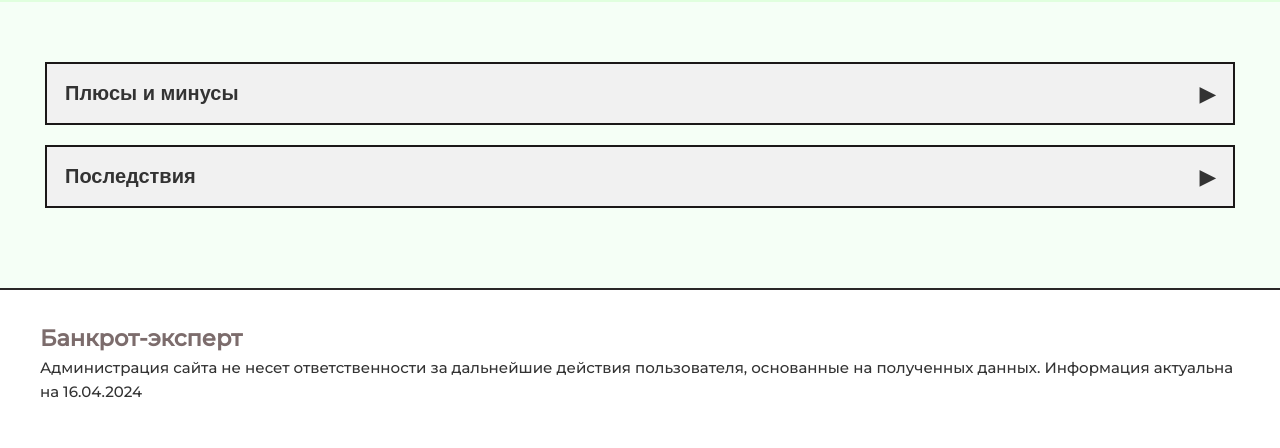
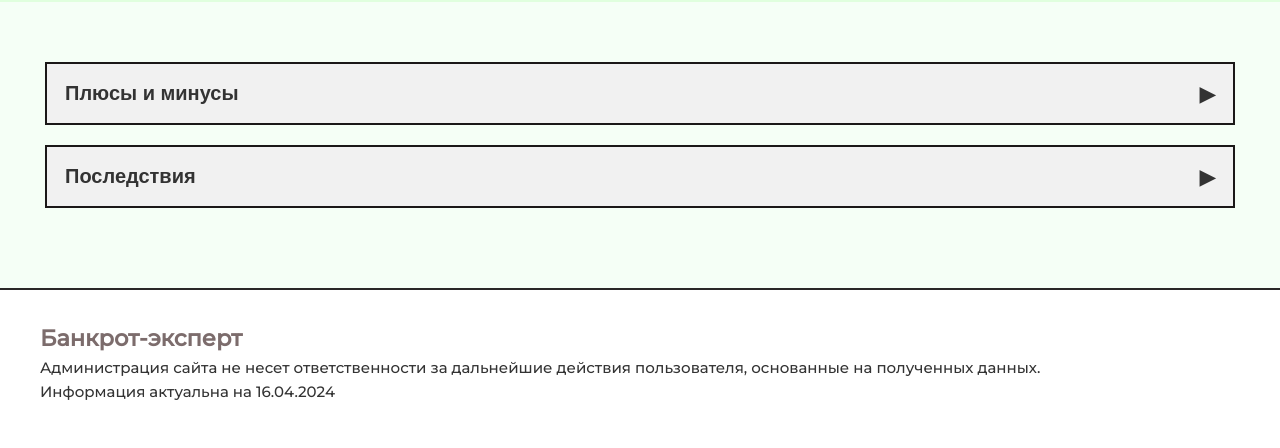
Before and after one commit to Egaster/anketa, a Flask app: page / in a window 1280 px wide. Shown: the part 921-1369 px from the top of the page. Run offline with Flask 3, Linux system fonts and the light colour scheme; some libraries are stand-ins or nearby versions.

Commit message:
обновил дисклеймер

```diff
--- a/templates/form.html
+++ b/templates/form.html
@@ -132,7 +132,7 @@
                         <a class="logo_link" href="../" data-scroll="#main"><h2>Банкрот-эксперт</h2></a>
                     </div>
                 </div>
-                <div class="small__text__form">Администрация сайта не несет ответственности за дальнейшие действия пользователя, основанные на полученных данных. Информация актуальна на 16.04.2024</div>
+                <div class="small__text__form">Администрация сайта не несет ответственности за дальнейшие действия пользователя, основанные на полученных данных.<br> Информация актуальна на 16.04.2024</div>
             </div>
         </footer> <!--MAKED-->
     </body>
--- a/templates/home.html
+++ b/templates/home.html
@@ -109,7 +109,7 @@
                         <a class="logo_link" href="#" data-scroll="#main"><h2>Банкрот-эксперт</h2></a>
                     </div>
                 </div>
-                <div class="small__text">Администрация сайта не несет ответственности за дальнейшие действия пользователя, основанные на полученных данных. Информация актуальна на 16.04.2024</div>
+                <div class="small__text">Администрация сайта не несет ответственности за дальнейшие действия пользователя, основанные на полученных данных. <br>Информация актуальна на 16.04.2024</div>
             </div>
         </footer> <!--MAKED-->
 
--- a/templates/judicial_bankruptcy.html
+++ b/templates/judicial_bankruptcy.html
@@ -186,7 +186,7 @@
                         <a class="logo_link" href="#" data-scroll="#main"><h2>Банкрот-эксперт</h2></a>
                     </div>
                 </div>
-                <div class="small__text">Администрация сайта не несет ответственности за дальнейшие действия пользователя, основанные на полученных данных. Информация актуальна на 16.04.2024</div>
+                <div class="small__text">Администрация сайта не несет ответственности за дальнейшие действия пользователя, основанные на полученных данных.<br> Информация актуальна на 16.04.2024</div>
             </div>
         </footer> <!--MAKED-->
 
--- a/templates/need.html
+++ b/templates/need.html
@@ -98,7 +98,7 @@
                         <a class="logo_link" href="#" data-scroll="#main"><h2>Банкрот-эксперт</h2></a>
                     </div>
                 </div>
-                <div class="small__text">Администрация сайта не несет ответственности за дальнейшие действия пользователя, основанные на полученных данных. Информация актуальна на 16.04.2024</div>
+                <div class="small__text">Администрация сайта не несет ответственности за дальнейшие действия пользователя, основанные на полученных данных.<br> Информация актуальна на 16.04.2024</div>
             </div>
         </footer> <!--MAKED-->
     </body>
--- a/templates/out-of-court_bankruptcy.html
+++ b/templates/out-of-court_bankruptcy.html
@@ -173,7 +173,7 @@
                         <a class="logo_link" href="#" data-scroll="#main"><h2>Банкрот-эксперт</h2></a>
                     </div>
                 </div>
-                <div class="small__text">Администрация сайта не несет ответственности за дальнейшие действия пользователя, основанные на полученных данных. Информация актуальна на 16.04.2024</div>
+                <div class="small__text">Администрация сайта не несет ответственности за дальнейшие действия пользователя, основанные на полученных данных.<br> Информация актуальна на 16.04.2024</div>
             </div>
         </footer> <!--MAKED-->
 
--- a/templates/profile.html
+++ b/templates/profile.html
@@ -68,7 +68,7 @@
                   <a class="logo_link" href="#" data-scroll="#main"><h2>Банкрот-эксперт</h2></a>
               </div>
           </div>
-          <div class="small__text">Администрация сайта не несет ответственности за дальнейшие действия пользователя, основанные на полученных данных. Информация актуальна на 16.04.2024</div>
+          <div class="small__text">Администрация сайта не несет ответственности за дальнейшие действия пользователя, основанные на полученных данных. <br>Информация актуальна на 16.04.2024</div>
       </div>
   </footer>
   <script>
```
